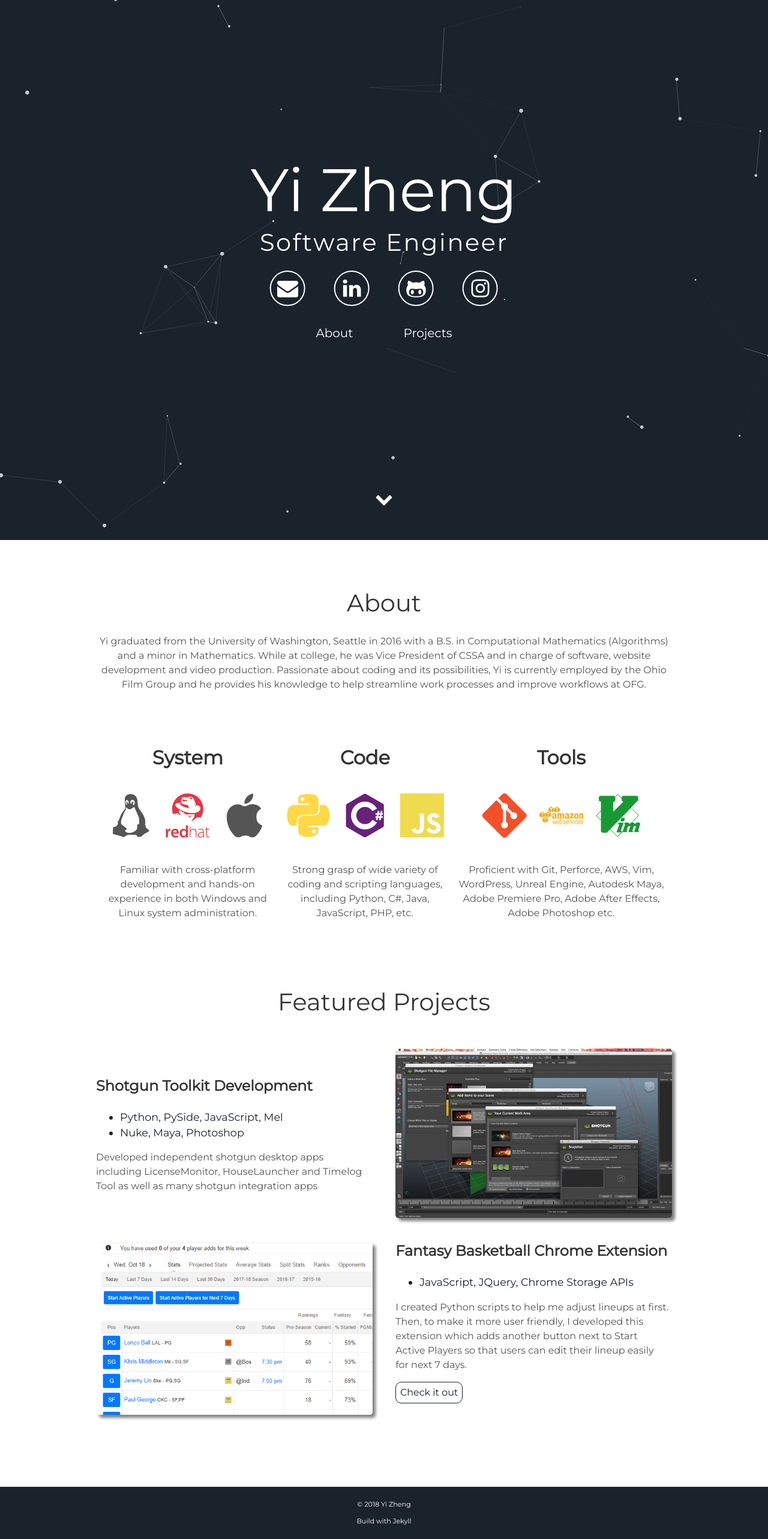
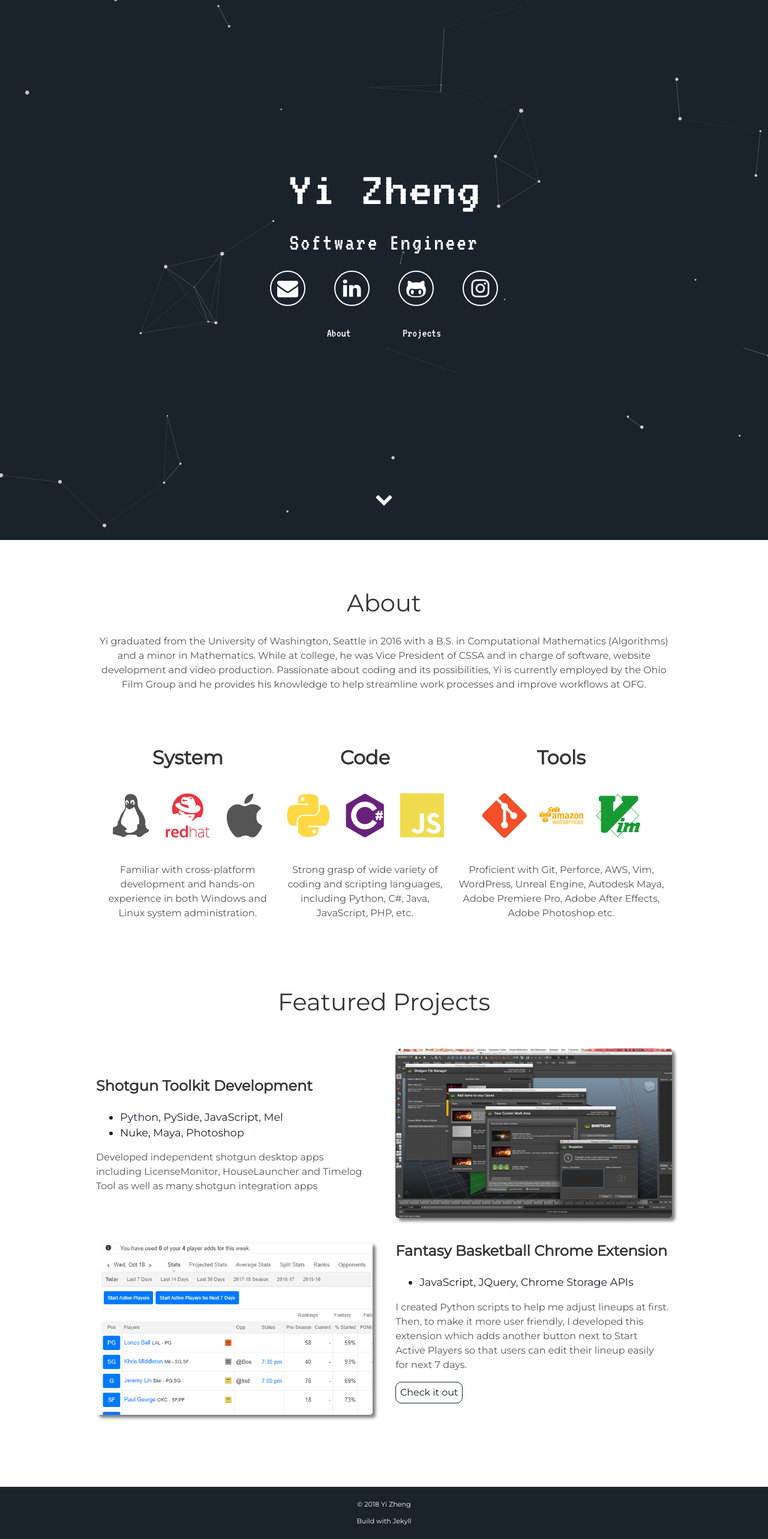
Before and after one commit to qpskcn1/ghpage-old, a Jekyll site: the page built from index.html, in a window 1280 px wide. Shown: the whole page at 60% size. Built offline with Jekyll 4.4.1, drawn with Linux system fonts in a browser that asks for light colours.

Commit message:
Change header title font

```diff
--- a/_includes/head.html
+++ b/_includes/head.html
@@ -15,6 +15,6 @@ https://github.com/nrandecker
 
   <title>{% if page.title %}{{ page.title }}{% else %}{{ site.title }}{% endif %}</title>
   <meta name="description" content="{% if page.description %}{{ page.description | strip_html | strip_newlines | truncate: 160 }}{% else %}{{ site.description }}{% endif %}">
-  <link rel="shortcut icon" type="image/x-icon" href="/assets/img/favicon.png">
+  <link rel="shortcut icon" type="image/x-icon" href="/assets/img/favicon.ico">
   <link rel="stylesheet" href="{{ "/assets/css/main.css" | prepend: site.baseurl }}">
 </head>
--- a/src/styles/_header.scss
+++ b/src/styles/_header.scss
@@ -1,3 +1,5 @@
+@import url('https://fonts.googleapis.com/css?family=VT323');
+
 #particles-js {
   background: $main;
   display: flex;
@@ -16,6 +18,7 @@
 .header {
   z-index: 1;
   text-align: center;
+  font-family: VT323;
   color:#FFF;
   position: absolute;
   top: 42%;
@@ -25,6 +28,7 @@
   transform: translate(-50%, -50%);
   .site-title {
     font-size: 50px;
+    transform: scale(1, 0.8);
     display: block;
     line-height: 1;
     color: #FFF;
```
Also changed, not shown: assets/css/main.css.
